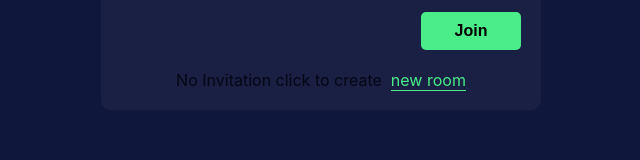
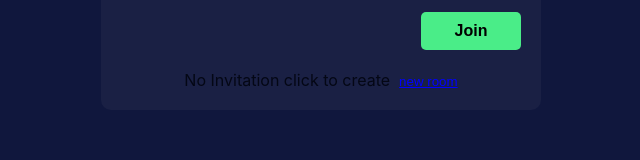
Before and after one commit to bhanujpr/Teamcode, a React (Create React App) app: page / in a window 1280 px wide. Shown: the part 478-638 px from the top of the page, without its empty margins (319-959 px from the left). Built offline with nearby package versions, Linux system fonts and the light colour scheme.

Commit message:
updating

```diff
--- a/src/pages/Home.js
+++ b/src/pages/Home.js
@@ -65,13 +65,21 @@ const Home = () => {
                     </button>
                     <span className="createInfo">
                         No Invitation click to create &nbsp;
-                        <a
+                        <button
                             onClick={createNewRoom}
-                            href=""
                             className="createNewBtn"
+                            type="button"
+                            style={{
+                                background: 'none',
+                                border: 'none',
+                                padding: 0,
+                                cursor: 'pointer',
+                                color: 'blue',
+                                textDecoration: 'underline',
+                            }}
                         >
                             new room
-                        </a>
+                        </button>
                     </span>
                 </div>
             </div>
```
